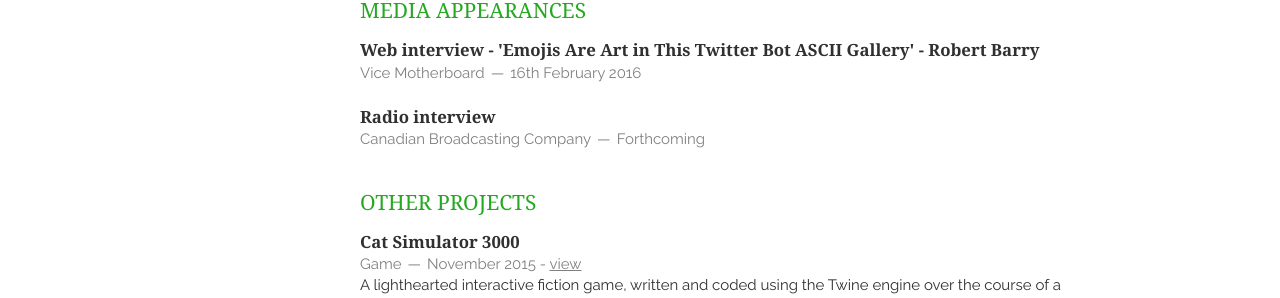
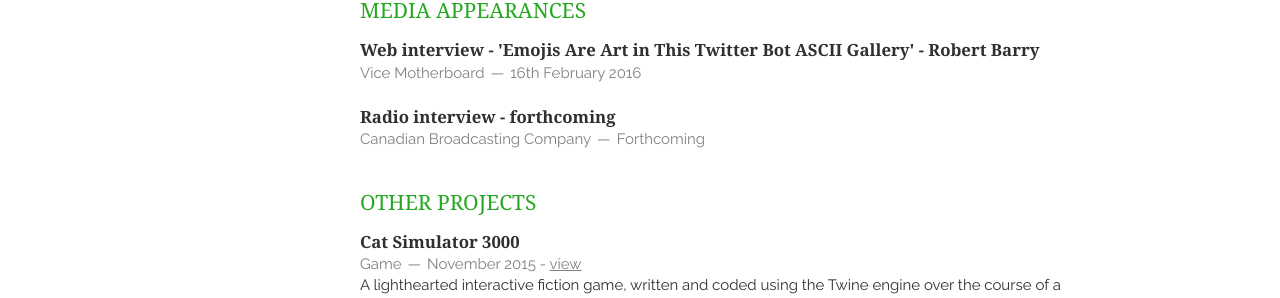
Before and after one commit to emmawinston/cv, a Jekyll site: the page built from index.html, in a window 1280 px wide and 900 px high, scrolled down 1741 px. Shown: the part 290-588 px from the top of the window. Built offline with Jekyll 4.4.1, drawn with Linux system fonts in a browser that asks for light colours; nearby versions of some CDN libraries; Markdown is read by kramdown in place of the engine named in the settings; the list of posts is cut into pages by our own code.

Commit message:
add forthcoming

```diff
--- a/_includes/media.html
+++ b/_includes/media.html
@@ -9,7 +9,7 @@
     </article>
     <article>
         <header>
-            <h1>Radio interview</h1>
+            <h1>Radio interview - forthcoming</h1>
             <span><address>Canadian Broadcasting Company</address><time>Forthcoming</time></span>
         </header>
         <p></p>
```
